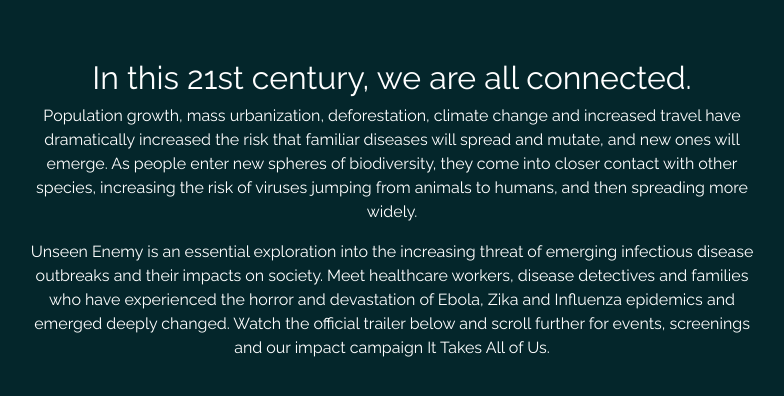
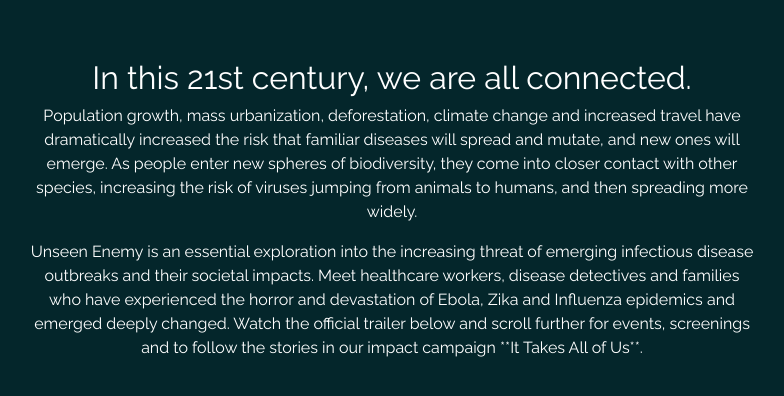
Before and after one commit to caseyg/takesallofus, a Jekyll site: the page built from index.md, in a window 1280 px wide and 900 px high, scrolled down 514 px, cut to the strip 18-454 px from the top of the window. Shown: the top 396 px of the strip, without its empty margins (248-1032 px from the left). Built offline with Jekyll 4.4.1, drawn with Linux system fonts in a browser that asks for light colours; nearby versions of some CDN libraries; comment, search, counter and statistics services are not loaded.

Commit message:
Updated Index

```diff
--- a/index.md
+++ b/index.md
@@ -146,4 +146,4 @@
 
 Population growth, mass urbanization, deforestation, climate change and increased travel have dramatically increased the risk that familiar diseases will spread and mutate, and new ones will emerge. As people enter new spheres of biodiversity, they come into closer contact with other species, increasing the risk of viruses jumping from animals to humans, and then spreading more widely.
 
-Unseen Enemy is an essential exploration into the increasing threat of emerging infectious disease outbreaks and their impacts on society. Meet healthcare workers, disease detectives and families who have experienced the horror and devastation of Ebola, Zika and Influenza epidemics and emerged deeply changed. Watch the official trailer below and scroll further for events, screenings and our impact campaign It Takes All of Us.
+Unseen Enemy is an essential exploration into the increasing threat of emerging infectious disease outbreaks and their societal impacts. Meet healthcare workers, disease detectives and families who have experienced the horror and devastation of Ebola, Zika and Influenza epidemics and emerged deeply changed. Watch the official trailer below and scroll further for events, screenings and to follow the stories in our impact campaign \*\*It Takes All of Us\*\*.
```
